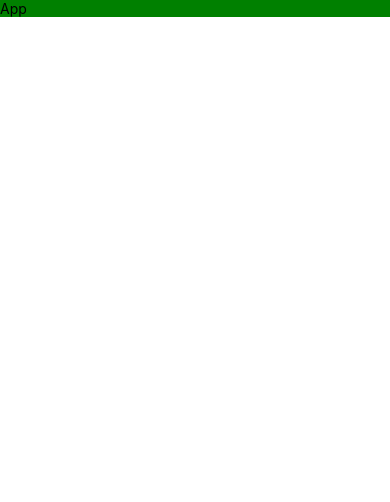
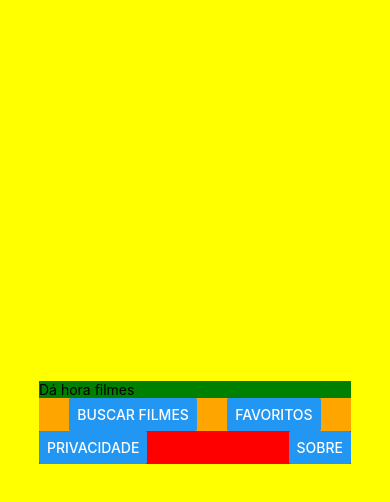
Before and after one commit to thiagoribeiro2003/dahora-filmes, a React Native app: screen / in a window 390 px wide. Shown: the top 502 px of the page. Built offline with nearby package versions, Linux system fonts and the light colour scheme.

Commit message:
Criando views
Criação das views container, botoes, rodape, e estilização das mesmas

```diff
--- a/App.js
+++ b/App.js
@@ -1,11 +1,23 @@
-import { StyleSheet, Text, View } from "react-native";
+import { Button, SafeAreaView, StyleSheet, Text, View } from "react-native";
 import React from "react";
 
 const App = () => {
   return (
-    <View style={estilos.viewLogo}>
-      <Text>App</Text>
-    </View>
+    <SafeAreaView style={estilos.container}>
+      <View style={estilos.viewLogo}>
+        <Text>Dá hora filmes</Text>
+      </View>
+
+      <View style={estilos.viewBotoes}>
+        <Button title="Buscar Filmes" />
+        <Button title="Favoritos" />
+      </View>
+
+      <View style={estilos.viewRodape}>
+        <Button title="Privacidade" />
+        <Button title="Sobre" />
+      </View>
+    </SafeAreaView>
   );
 };
 
@@ -19,7 +31,20 @@ const estilos = StyleSheet.create({
     justifyContent: "center",
   },
   viewLogo: {
+    width: "80%",
     backgroundColor: "green",
     textAlign: "center",
   },
+  viewBotoes: {
+    flexDirection: "row",
+    justifyContent: "space-evenly",
+    backgroundColor: "orange",
+    width: "80%",
+  },
+  viewRodape: {
+    flexDirection: "row",
+    justifyContent: "space-between",
+    backgroundColor: "red",
+    width: "80%",
+  },
 });
```
